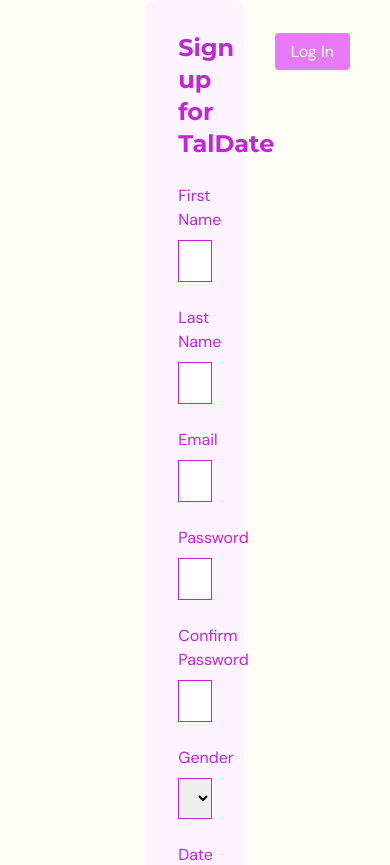
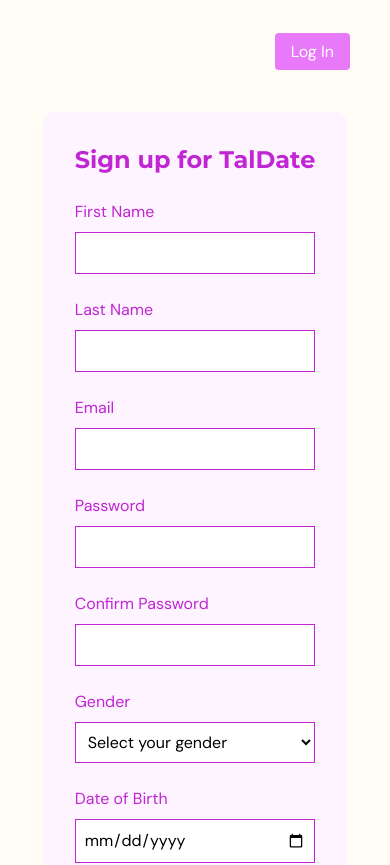
Before and after one commit to heohak/web-project-frontend, a React (Vite) app in the folder frontend/: page /register in a window 390 px wide. Shown: the top 865 px of the page. Built offline with nearby package versions, Linux system fonts and the light colour scheme.

Commit message:
responsiveness++

```diff
--- a/frontend/src/components/LoginContainer.tsx
+++ b/frontend/src/components/LoginContainer.tsx
@@ -7,7 +7,7 @@ interface LoginContainerProps {
 
 const LoginContainer: React.FC<LoginContainerProps> = ({ children }) => {
     return (
-        <div className="flex flex-col bg-fuchsia-50 h-max w-1/4 rounded-xl p-8">{children}</div>
+        <div className="flex flex-col bg-fuchsia-50 h-max w-1/4 min-w-fit max-w-lg my-28 rounded-xl p-8">{children}</div>
         )
 }
 
--- a/frontend/src/components/RegisterContainer.tsx
+++ b/frontend/src/components/RegisterContainer.tsx
@@ -7,7 +7,7 @@ interface RegisterContainerProps {
 
 const RegisterContainer: React.FC<RegisterContainerProps> = ({ children }) => {
     return (
-        <div className="flex flex-col bg-fuchsia-50 h-max w-1/4 mt-auto rounded-xl p-8">{children}</div>
+        <div className="flex flex-col bg-fuchsia-50 h-max w-1/4 min-w-fit max-w-lg my-28 rounded-xl p-8">{children}</div>
         )
 }
 
--- a/frontend/src/pages/LoginPage.tsx
+++ b/frontend/src/pages/LoginPage.tsx
@@ -36,10 +36,10 @@ const LoginPage: React.FC = () => {
 
     return (
         <>
-            <div className="fixed top-10 right-10">
+            <div className="absolute top-10 right-10">
                 <LinkButton to="/register" className="bg-fuchsia-300">Sign Up</LinkButton>
             </div>
-            <div className="flex h-screen w-screen place-items-center place-content-center">
+            <div className="flex flex-col min-h-screen items-center justify-center">
                 <LoginContainer>
                     <p className="text-fuchsia-600 h-fit font-extrabold font-montserrat text-2xl">
                         Log in to TalDate
--- a/frontend/src/pages/RegisterPage.tsx
+++ b/frontend/src/pages/RegisterPage.tsx
@@ -36,10 +36,10 @@ const RegisterPage: React.FC = () => {
 
     return (
         <>
-            <div className="fixed top-10 right-10">
+            <div className="absolute top-10 right-10">
                 <LinkButton to="/" className="bg-fuchsia-300">Log In</LinkButton>
             </div>
-            <div className="flex h-screen w-screen place-items-center place-content-center">
+            <div className="flex flex-col min-h-screen items-center justify-center">
                 <RegisterContainer>
                     <p className="text-fuchsia-600 h-fit font-extrabold font-montserrat text-2xl">
                         Sign up for TalDate
--- a/frontend/src/styles/index.css
+++ b/frontend/src/styles/index.css
@@ -9,3 +9,7 @@ body {
     font-weight: 500;
     height: 100vh;
 }
+
+select {
+    background-color: white;
+}
```
